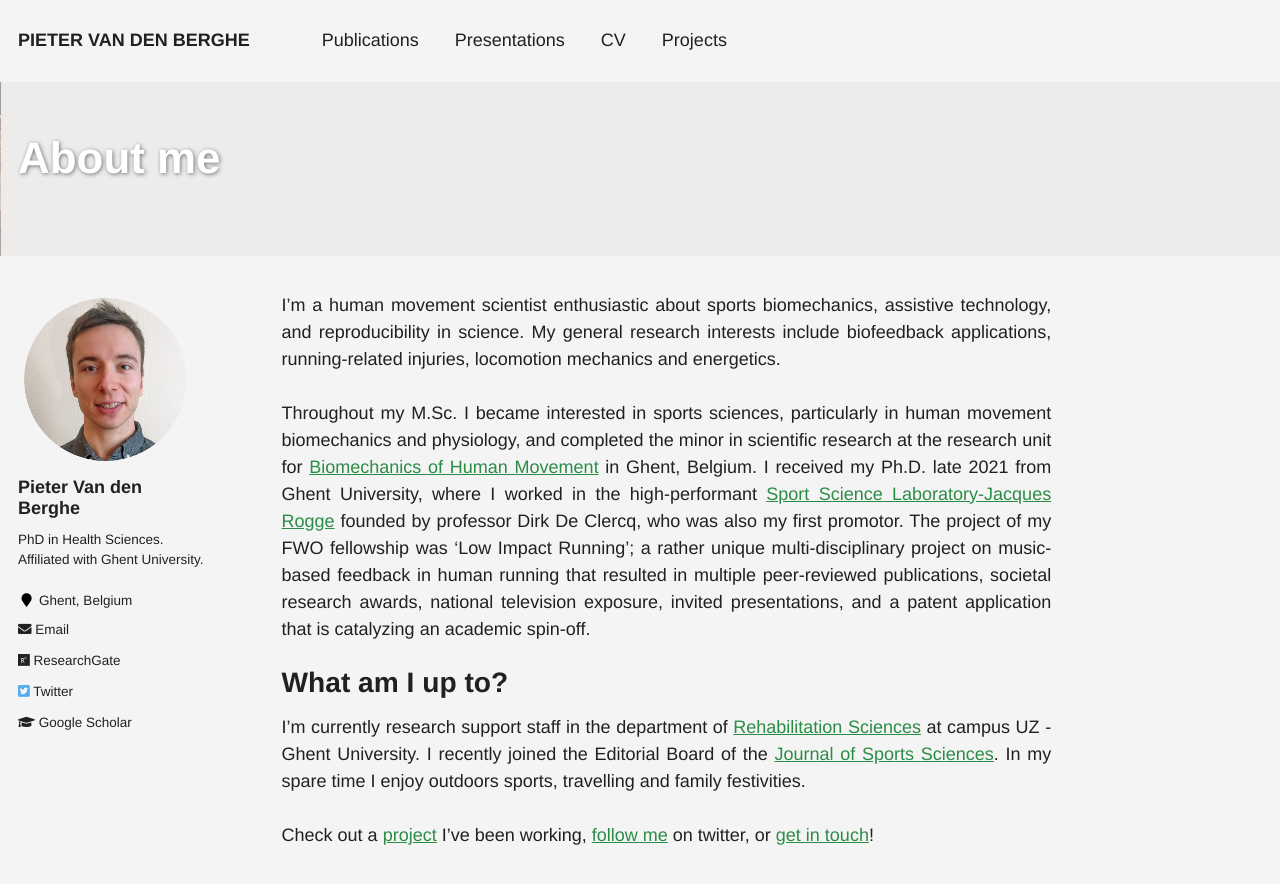
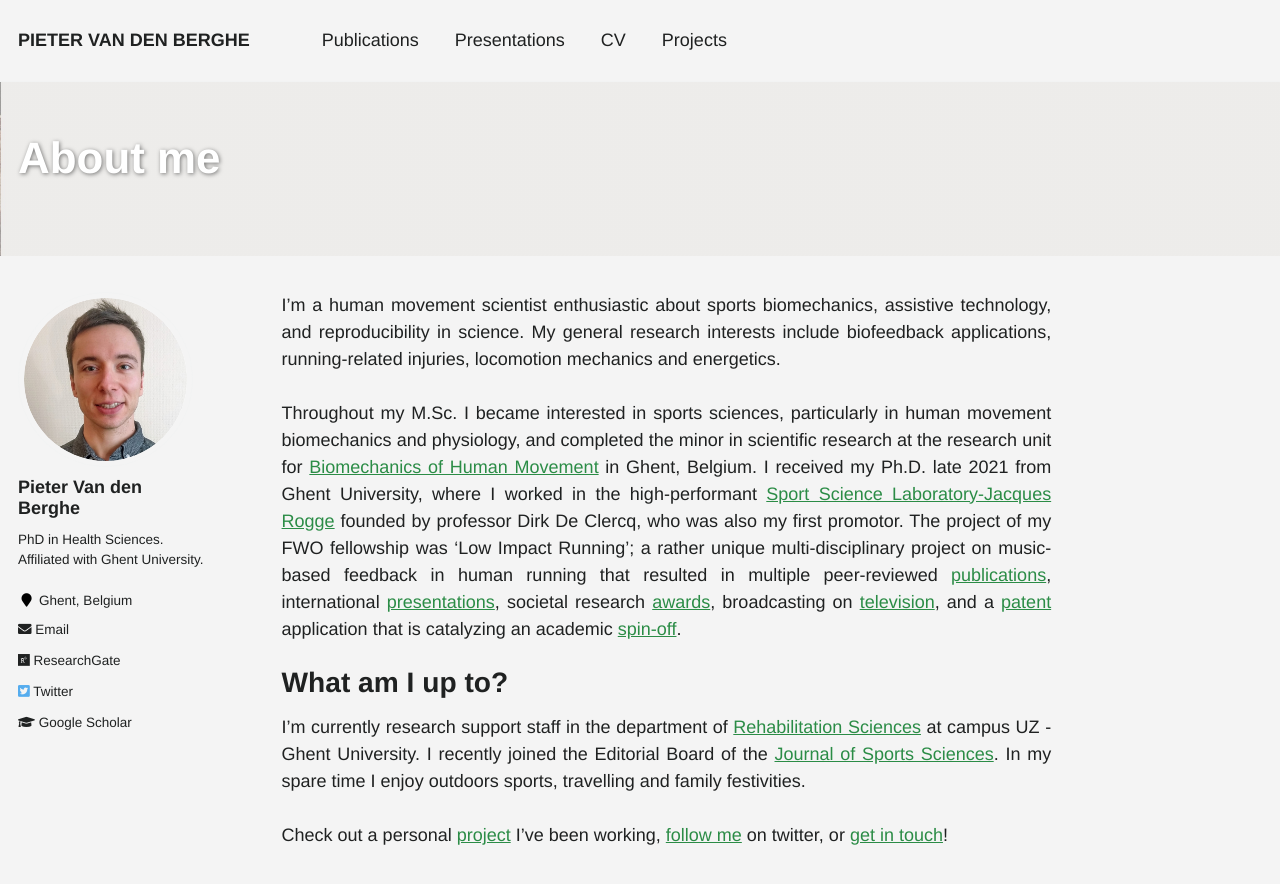
Before and after one commit to pivdnber/pivdnber.github.io, a Jekyll site: the page built from _pages/about.md, in a window 1280 px wide and 900 px high. Shown: the top 884 px of the window. Built offline with Jekyll 4.4.1, drawn with Linux system fonts in a browser that asks for light colours.

Commit message:
update resume and links

```diff
--- a/_pages/about.md
+++ b/_pages/about.md
@@ -14,10 +14,10 @@ redirect_from:
 I’m a human movement scientist enthusiastic about sports biomechanics, assistive technology, and reproducibility in science. My general research interests include biofeedback applications, running-related injuries, locomotion mechanics and energetics.
 <br>
 <br>
-Throughout my M.Sc. I became interested in sports sciences, particularly in human movement biomechanics and physiology, and completed the minor in scientific research at the research unit for [Biomechanics of Human Movement](https://www.ugent.be/ge/bsw/en/research/biomechanics) in Ghent, Belgium. I received my Ph.D. late 2021 from Ghent University, where I worked in the high-performant [Sport Science Laboratory-Jacques Rogge](https://www.ugent.be/ge/bsw/en/sportlab) founded by professor Dirk De Clercq, who was also my first promotor. The project of my FWO fellowship was ‘Low Impact Running’; a rather unique multi-disciplinary project on music-based feedback in human running that resulted in multiple peer-reviewed publications, societal research awards, national television exposure, invited presentations, and a patent application that is catalyzing an academic spin-off.
+Throughout my M.Sc. I became interested in sports sciences, particularly in human movement biomechanics and physiology, and completed the minor in scientific research at the research unit for [Biomechanics of Human Movement](https://www.ugent.be/ge/bsw/en/research/biomechanics) in Ghent, Belgium. I received my Ph.D. late 2021 from Ghent University, where I worked in the high-performant [Sport Science Laboratory-Jacques Rogge](https://www.ugent.be/ge/bsw/en/sportlab) founded by professor Dirk De Clercq, who was also my first promotor. The project of my FWO fellowship was ‘Low Impact Running’; a rather unique multi-disciplinary project on music-based feedback in human running that resulted in multiple peer-reviewed [publications](https://pivdnber.github.io/publications/), international [presentations](https://pivdnber.github.io/talks/), societal research [awards](https://pivdnber.github.io/presentations/), broadcasting on [television](https://www.facebook.com/watch/?v=287761091944681), and a [patent](https://worldwide.espacenet.com/publicationDetails/biblio?FT=D&date=20210819&DB=EPODOC&locale=en_EP&CC=US&NR=2021252338A1&KC=A1&ND=4) application that is catalyzing an academic [spin-off](https://player.vimeo.com/video/561829521?h=149c9d5643&amp;dnt=1&amp;app_id=122963).
 
 # What am I up to?
 
 I'm currently research support staff in the department of [Rehabilitation Sciences](https://www.ugent.be/ge/reva/en) at campus UZ - Ghent University. I recently joined the Editorial Board of the [Journal of Sports Sciences](https://www.tandfonline.com/action/journalInformation?show=editorialBoard&journalCode=rjsp20&). In my spare time I enjoy outdoors sports, travelling and family festivities.
 <br>
-Check out a [project](https://https://www.ugent.be/ge/bsw/en/research/biomechanics/projects#motor-retraining-by-real-time-sonic-feedback---understanding-strategies-of-low-impact-running) I’ve been working, [follow me](https://twitter.com/SportSciSum) on twitter, or [get in touch](mailto:pieter.vandenberghe@ugent.be)!
+Check out a personal [project](https://https://www.ugent.be/ge/bsw/en/research/biomechanics/projects#motor-retraining-by-real-time-sonic-feedback---understanding-strategies-of-low-impact-running) I’ve been working, [follow me](https://twitter.com/SportSciSum) on twitter, or [get in touch](mailto:pieter.vandenberghe@ugent.be)!
```
Also changed, not shown: _pages/cv.md (+1 -1 lines), _pages/projects.md (+3 -3 lines).
